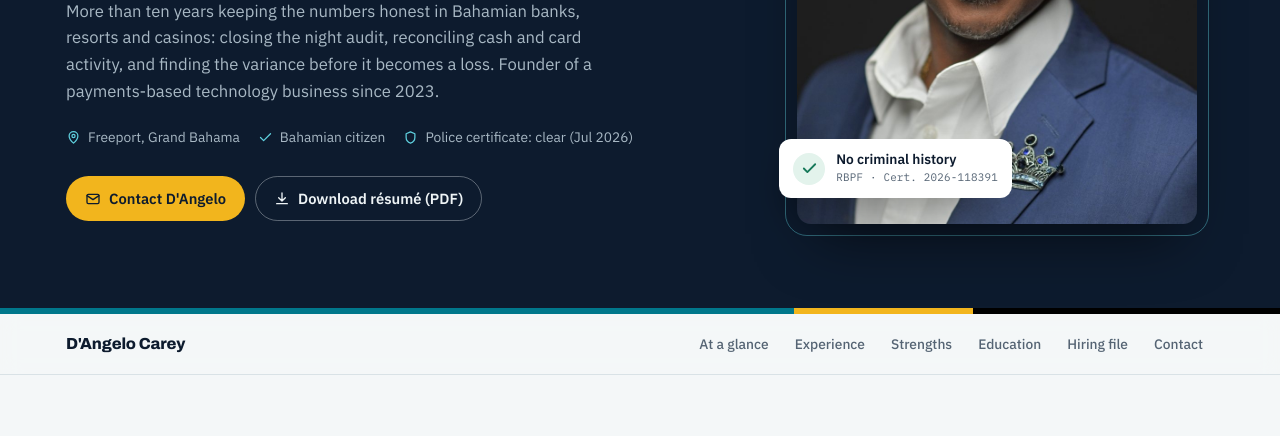
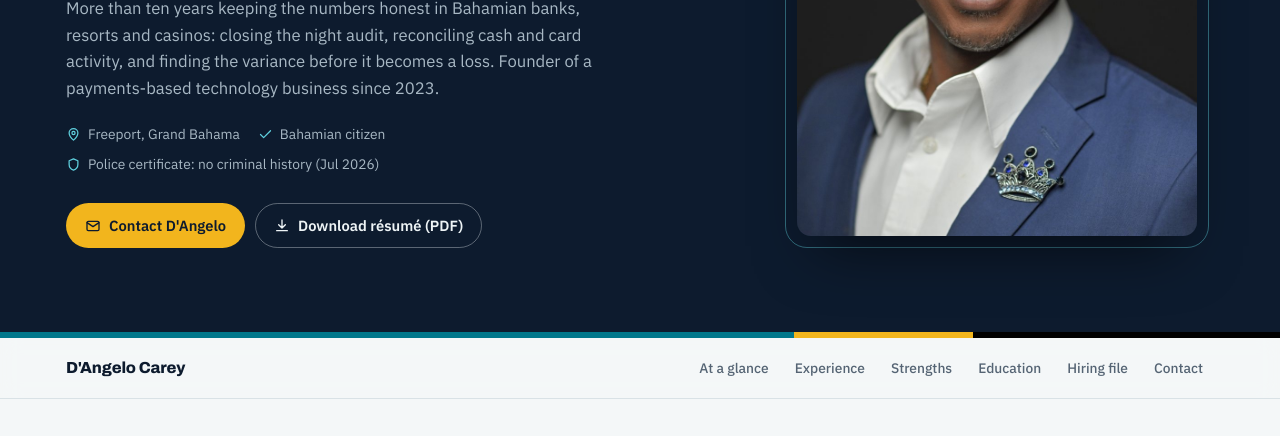
Before and after one commit to PortLockers/dangelo-carey, a plain HTML site: page index.html in a window 1280 px wide. Shown: the part 364-800 px from the top of the page. Drawn offline with Linux system fonts and the light colour scheme.

Commit message:
Move police check off the portrait into the hero facts line
Co-Authored-By: Claude Opus 5.5 <noreply@anthropic.com>

```diff
--- a/index.html
+++ b/index.html
@@ -249,7 +249,7 @@ footer .wrap{display:flex;flex-wrap:wrap;justify-content:space-between;gap:12px}
       <ul class="facts rise d4">
         <li><svg viewBox="0 0 24 24" fill="none" stroke-width="2" stroke-linecap="round" stroke-linejoin="round"><path d="M12 21s-7-6.2-7-11.5A7 7 0 0 1 19 9.5C19 14.8 12 21 12 21z"/><circle cx="12" cy="9.5" r="2.5"/></svg>Freeport, Grand Bahama</li>
         <li><svg viewBox="0 0 24 24" fill="none" stroke-width="2" stroke-linecap="round" stroke-linejoin="round"><path d="M20 6 9 17l-5-5"/></svg>Bahamian citizen</li>
-        <li><svg viewBox="0 0 24 24" fill="none" stroke-width="2" stroke-linecap="round" stroke-linejoin="round"><path d="M12 3l7 3v6c0 4.5-3 7.6-7 9-4-1.4-7-4.5-7-9V6z"/></svg>Police certificate: clear (Jul 2026)</li>
+        <li><svg viewBox="0 0 24 24" fill="none" stroke-width="2" stroke-linecap="round" stroke-linejoin="round"><path d="M12 3l7 3v6c0 4.5-3 7.6-7 9-4-1.4-7-4.5-7-9V6z"/></svg>Police certificate: no criminal history (Jul 2026)</li>
       </ul>
       <div class="cta rise d4">
         <a class="btn btn-gold" href="#contact"><svg viewBox="0 0 24 24" fill="none" stroke="currentColor" stroke-width="2" stroke-linecap="round" stroke-linejoin="round"><rect x="3" y="5" width="18" height="14" rx="2"/><path d="m3 7 9 6 9-6"/></svg>Contact D'Angelo</a>
@@ -260,10 +260,6 @@ footer .wrap{display:flex;flex-wrap:wrap;justify-content:space-between;gap:12px}
       <div class="ring" aria-hidden="true"></div>
       <div class="frame">
         <img src="portrait.jpg" alt="Portrait of D'Angelo Carey">
-      </div>
-      <div class="badge">
-        <div class="tick"><svg viewBox="0 0 24 24" fill="none" stroke-width="2.6" stroke-linecap="round" stroke-linejoin="round"><path d="M20 6 9 17l-5-5"/></svg></div>
-        <div><b>No criminal history</b><small>RBPF · Cert. 2026-118391</small></div>
       </div>
     </figure>
   </div>
```
